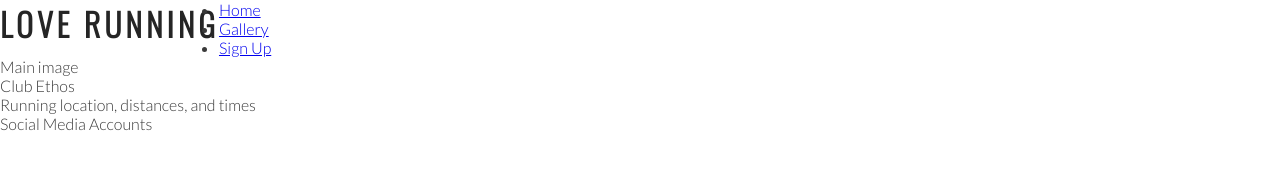
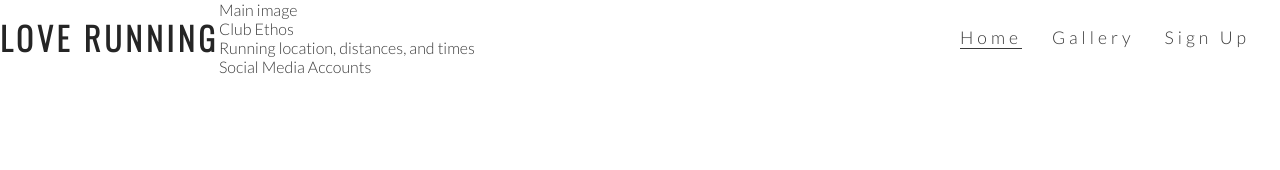
Before and after one commit to PatrickMurphy22/love-running, a plain HTML site: page index.html in a window 1280 px wide. Drawn offline with nearby package versions, Linux system fonts and the light colour scheme.

Commit message:
added more styling to my header and body elements

```diff
--- a/assests/css/style.css
+++ b/assests/css/style.css
@@ -20,3 +20,27 @@ h1, h2{
     float: left;
     font-size: 200%;
 }
+#menu{
+    font-size: 110%;
+    letter-spacing: 4px;
+}
+#menu, #logo{
+    line-height: 75px;
+}
+
+#menu li{
+    float: right;
+    list-style: none;
+    margin-right: 30px;
+}
+#menu a{
+    text-decoration: none;
+    color:inherit;
+}
+
+#menu a:hover{
+    border-bottom: 1px solid #3a3a3a;
+}
+.active{
+    border-bottom: 1px solid #3a3a3a;
+}
--- a/index.html
+++ b/index.html
@@ -15,15 +15,15 @@
             <h1 id="logo">Love Running </h1>
         </a>
         <nav>
-            <ul>
+            <ul id="menu">
                 <li>
-                    <a href="index.html">Home</a>
+                    <a href="#">Sign Up </a>
                 </li>
                 <li>
                     <a href="#">Gallery</a>
                 </li>
                 <li>
-                    <a href="#">Sign Up</a>
+                    <a href="index.html" class="active">Home</a>
                 </li>
             </ul>
         </nav>
```
